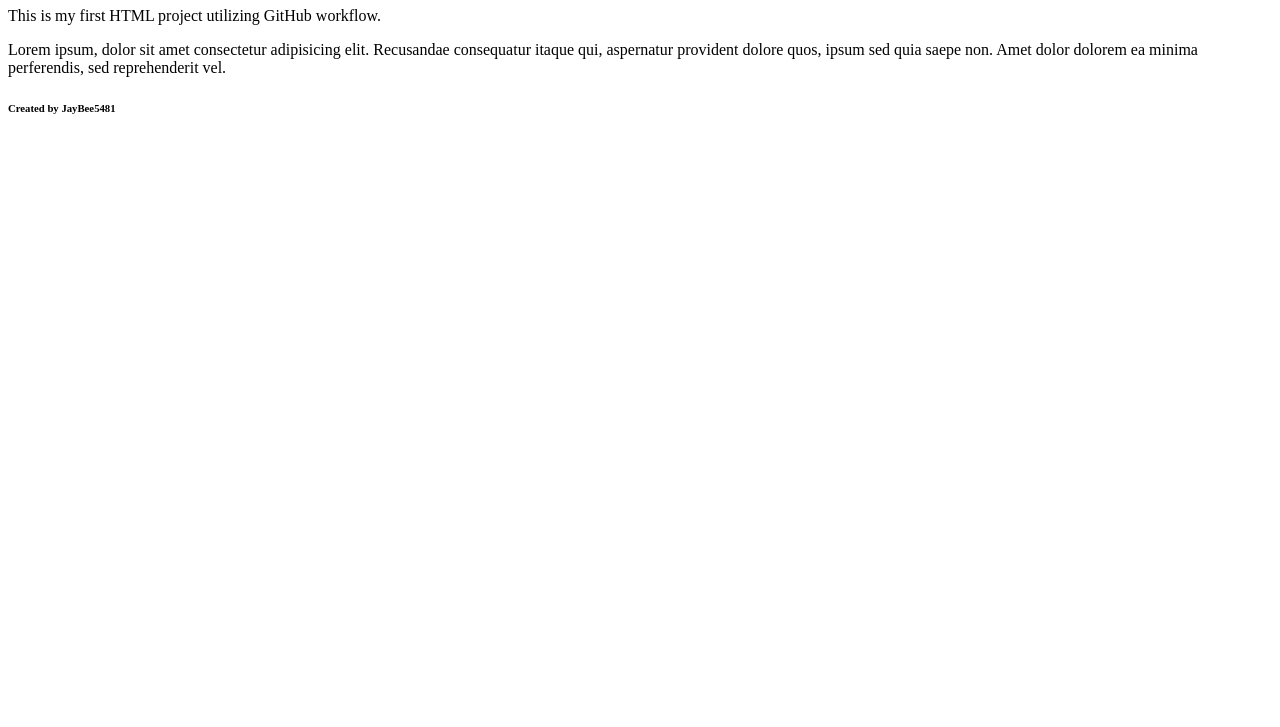
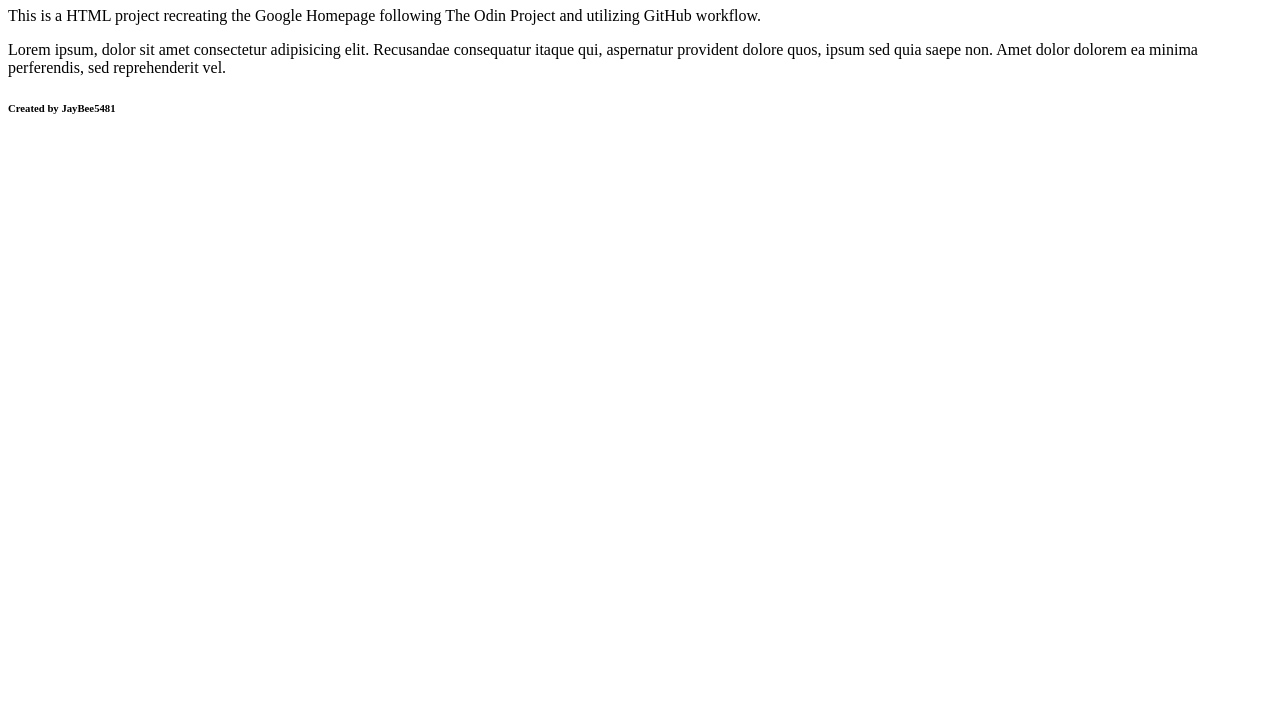
Before and after one commit to JayBee5481/JayBee5481.github.io, a plain HTML site: page The-Odin-Project/Index.html in a window 1280 px wide. Shown: the part 73-800 px from the top of the page. Drawn offline with Linux system fonts and the light colour scheme.

Commit message:
Update Index.html

```diff
--- a/The-Odin-Project/Index.html
+++ b/The-Odin-Project/Index.html
@@ -3,10 +3,10 @@
 	<head>
 		<meta charset="UTF-8">
 		<meta name="keywords" content="HTML">
-		<meta name="description" content="First Web Development Project - HTML">
+		<meta name="description" content="First Web Development Project - The Odin Project, Google Homepage">
 		<meta name="author" content="JayBee5481">
 		<meta name="viewport" content="width=device-width, initial-scale=1.0">
-		<title>First Web Development Project - HTML</title>
+		<title>TOP - Google Homepage</title>
 	</head>
 
 	<body>
@@ -15,7 +15,7 @@
 		</header>
 
 		<main>
-      <p>This is my first HTML project utilizing GitHub workflow.</p>
+      <p>This is a HTML project recreating the Google Homepage following The Odin Project and utilizing GitHub workflow.</p>
       <p>Lorem ipsum, dolor sit amet consectetur adipisicing elit. Recusandae consequatur itaque qui, aspernatur provident dolore quos, ipsum sed quia saepe non. Amet dolor dolorem ea minima perferendis, sed reprehenderit vel.</p>
 		</main>
 
```
